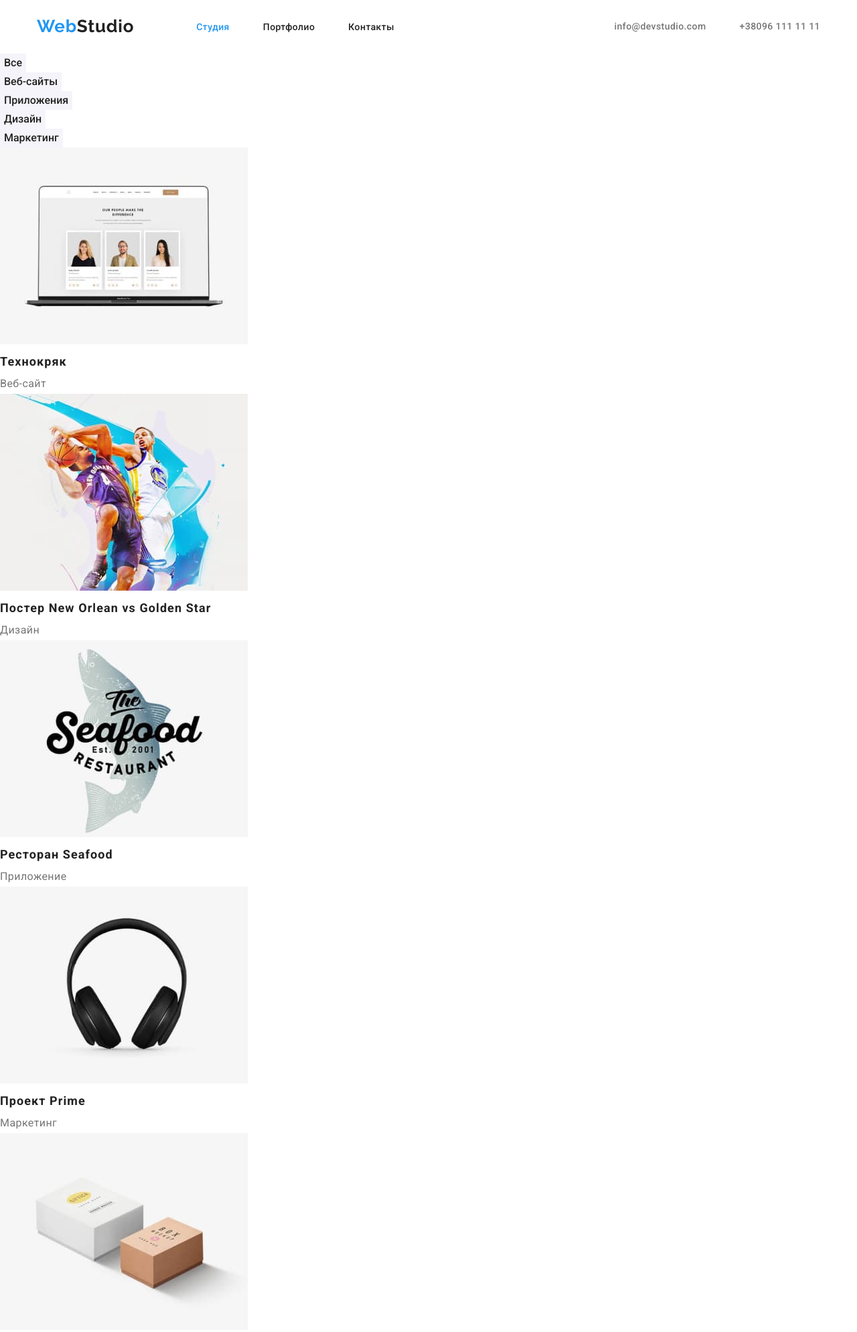
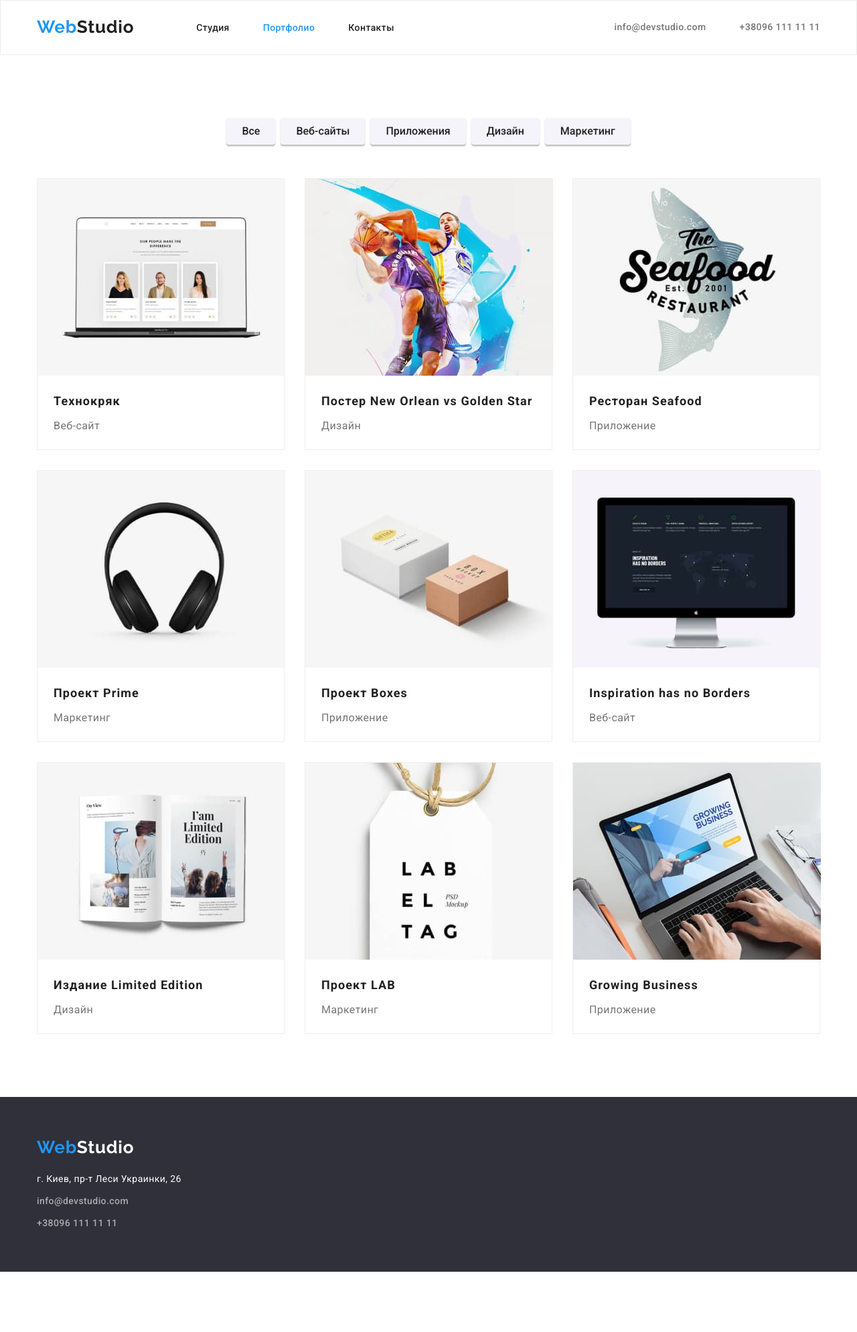
Before and after one commit to vkrupitsyn/goit-markup-hw-03, a plain HTML site: page portfolio.html in a window 1280 px wide. Shown: the top 1989 px of the page at 67% size. After the commit the page ends 1899 px from the top, so only its background shows below. Drawn offline with nearby package versions, Linux system fonts and the light colour scheme.

Commit message:
finaly comit css styles

```diff
--- a/css/styles.css
+++ b/css/styles.css
@@ -7,6 +7,12 @@
   --accent-color: #2196f3;
   --opacity-adress-color: rgba(255, 255, 255, 0.6);
   --border-color: #eeeeee;
+  --border-color-header: #ececec;
+  --box-shodow-first: rgba(0, 0, 0, 0.12);
+  --box-shodow-second: rgba(0, 0, 0, 0.14);
+  --box-shodow-third: rgba(0, 0, 0, 0.2);
+  --box-shodow-fourth: rgba(0, 0, 0, 0.08);
+  --box-shodow-fifth: rgba(0, 0, 0, 0.1);
 }
 
 /* Загальні стилі */
@@ -39,6 +45,10 @@ ul {
   margin: 0 auto;
 }
 
+.header {
+  border: 1px solid var(--border-color-header);
+}
+
 .list {
   padding: 0;
   margin: 0;
@@ -49,6 +59,7 @@ ul {
 .section li {
   list-style: none;
 }
+
 .visually-hidden {
   position: absolute;
   width: 1px;
@@ -73,6 +84,10 @@ ul {
   color: var(--primary-text-color);
 }
 
+.img {
+  display: block;
+}
+
 /* Логотип */
 
 .logo {
@@ -91,7 +106,7 @@ ul {
 
 /* Навігація сайту */
 
-.nav-wrap,
+.flex-wrap,
 .main-nav {
   display: flex;
   align-items: center;
@@ -191,9 +206,8 @@ ul {
 
 /* Наші привілеї */
 
-.privilege .container {
+.privilege {
   padding-top: 94px;
-  margin-bottom: 94px;
 }
 
 .privilege-list {
@@ -225,17 +239,79 @@ ul {
   line-height: 1.71;
   color: var(--secondary-text-color);
 }
+/* Наші роботи */
+
+.works {
+  padding-top: 94px;
+  padding-bottom: 94px;
+}
+.works .title {
+  margin-bottom: 50px;
+}
+
+.works-list {
+  display: flex;
+  flex-wrap: wrap;
+}
+
+.works-list .item {
+  margin-right: 30px;
+  margin-bottom: 30px;
+}
+
+.works-list .item:nth-child(3n) {
+  margin-right: 0;
+}
+
+.works-list .item:nth-last-child(-n + 3) {
+  margin-bottom: 0;
+}
 /* Наша команда */
 
 .team {
   background-color: var(--accent-bg-color);
+  padding-bottom: 94px;
 }
+
+.team .title {
+  padding-top: 94px;
+  margin-bottom: 50px;
+}
+
+.team-list {
+  display: flex;
+  flex-wrap: wrap;
+}
+
+.team .item {
+  margin-right: 30px;
+  margin-bottom: 30px;
+  padding-bottom: 30px;
+  border-bottom-left-radius: 4px;
+  border-bottom-right-radius: 4px;
+  box-shadow: 0px 1px 3px var(--box-shodow-first), 0px 1px 1px var(--box-shodow-second),
+    0px 2px 1px var(--box-shodow-third);
+}
+
+.team-list .item:nth-child(4n) {
+  margin-right: 0;
+}
+
+.team-list .item:nth-last-child(-n + 4) {
+  margin-bottom: 0;
+}
+
+.team .img {
+  margin-bottom: 30px;
+}
+
 .team .dscr {
   font-size: 16px;
   line-height: 1.19;
   text-align: center;
 }
 .team-title {
+  margin-bottom: 10px;
   font-weight: 500;
 }
 .team-text {
@@ -244,11 +320,15 @@ ul {
 
 /* Футер */
 .footer {
+  padding-top: 60px;
+  padding-bottom: 60px;
   background-color: var(--secondary-bg-color);
   color: var(--primary-color);
 }
 
 .footer .logo {
+  display: block;
+  margin-bottom: 20px;
   color: var(--primary-color);
 }
 
@@ -257,9 +337,13 @@ ul {
   text-decoration: none;
 }
 
-.footer li {
+.footer .item {
   font-style: normal;
   list-style: none;
+}
+
+.footer .item:not(:last-child) {
+  margin-bottom: 9px;
 }
 
 .footer .link {
@@ -273,8 +357,25 @@ ul {
 
 /* Портфоліо */
 
+.portfolio {
+  padding-top: 94px;
+  padding-bottom: 94px;
+}
+
+.portfolio-btn {
+  display: flex;
+  justify-content: center;
+  margin-bottom: 50px;
+}
+
 .portfolio .button {
-  border: none;
+  box-shadow: 0px 3px 1px var(--box-shodow-fifth), 0px 1px 2px var(--box-shodow-fourth),
+    0px 2px 2px var(--box-shodow-first);
+  border-radius: 4px;
+  padding: 6px 22px;
+  background-color: var(--accent-bg-color);
+  color: var(--primary-text-color);
+  border: 1px solid transparent;
 
   font-weight: 500;
   font-size: 16px;
@@ -291,7 +392,37 @@ ul {
   color: var(--primary-color);
 }
 
+.portfolio-btn .item:not(:last-child) {
+  margin-right: 8px;
+}
+
+.portfolio-list {
+  display: flex;
+  flex-wrap: wrap;
+}
+
+.portfolio-list .item {
+  width: 370px;
+  margin-right: 30px;
+  margin-bottom: 30px;
+  border: 1px solid var(--border-color);
+}
+
+.portfolio-list .item:nth-child(3n) {
+  margin-right: 0;
+}
+
+.portfolio-list .item:nth-last-child(-n + 3) {
+  margin-bottom: 0;
+}
+
+.portfolio .dscr {
+  padding: 20px 24px;
+}
+
 .portfolio .title {
+  margin-bottom: 4px;
+
   font-size: 18px;
   line-height: 2;
   letter-spacing: 0.06em;
@@ -300,7 +431,7 @@ ul {
   color: var(--primary-text-color);
 }
 
-.dscr-text {
+.portfolio .dscr-text {
   font-size: 16px;
   line-height: 1.88;
 
--- a/portfolio.html
+++ b/portfolio.html
@@ -16,13 +16,13 @@
     <link rel="stylesheet" href="./css/styles.css" />
   </head>
   <body>
-    <header>
-      <div class="container nav-wrap">
+    <header class="header">
+      <div class="container flex-wrap">
         <nav class="main-nav">
           <a href="./index.html" class="logo"><span>Web</span>Studio</a>
           <ul class="site-nav list">
-            <li class="item"><a class="link current" href="./index.html">Студия</a></li>
-            <li class="item"><a class="link" href="./portfolio.html">Портфолио</a></li>
+            <li class="item"><a class="link" href="./index.html">Студия</a></li>
+            <li class="item"><a class="link current" href="./portfolio.html">Портфолио</a></li>
             <li class="item"><a class="link" href="#">Контакты</a></li>
           </ul>
         </nav>
@@ -35,72 +35,99 @@
       </div>
     </header>
     <main>
-      <section class="portfolio section">
+      <section class="portfolio">
+        <div class="container">
           <h1 class="hero-title visually-hidden">Портфолио</h1>
-        <ul class="list">
-          <li><button class="button link" type="button">Все</button></li>
-          <li><button class="button link" type="button">Веб-сайты</button></li>
-          <li><button class="button link" type="button">Приложения</button></li>
-          <li><button class="button link" type="button">Дизайн</button></li>
-          <li><button class="button link" type="button">Маркетинг</button></li>
+          <ul class="list portfolio-btn">
+            <li class="item"><button class="button link" type="button">Все</button></li>
+            <li class="item"><button class="button link" type="button">Веб-сайты</button></li>
+            <li class="item"><button class="button link" type="button">Приложения</button></li>
+            <li class="item"><button class="button link" type="button">Дизайн</button></li>
+            <li class="item"><button class="button link" type="button">Маркетинг</button></li>
           </ul>
-        <ul class="list">
-          <li>
-            <img src="./images/technocrack.jpg" alt="Веб-сайт" width="370px" />
+          <ul class="list portfolio-list">
+            <li class="item">
+              <img class="img" src="./images/technocrack.jpg" alt="Веб-сайт" width="370" />
+              <div class="dscr">
                 <h2 class="title">Технокряк</h2>
                 <p class="dscr-text">Веб-сайт</p>
+              </div>
             </li>
-          <li>
-            <img src="./images/basketball.jpg" alt="New Orlean vs Golden Star" width="370px" />
+            <li class="item">
+              <img
+                class="img"
+                src="./images/basketball.jpg"
+                alt="New Orlean vs Golden Star"
+                width="370"
+              />
+              <div class="dscr">
                 <h2 class="title">Постер New Orlean vs Golden Star</h2>
                 <p class="dscr-text">Дизайн</p>
+              </div>
             </li>
-          <li>
-            <img src="./images/seafood.jpg" alt="Seafood" width="370px" />
+            <li class="item">
+              <img class="img" src="./images/seafood.jpg" alt="Seafood" width="370" />
+              <div class="dscr">
                 <h2 class="title">Ресторан Seafood</h2>
                 <p class="dscr-text">Приложение</p>
+              </div>
             </li>
-          <li>
-            <img src="./images/prime.jpg" alt="Headphones" width="370px" />
+            <li class="item">
+              <img class="img" src="./images/prime.jpg" alt="Headphones" width="370" />
+              <div class="dscr">
                 <h2 class="title">Проект Prime</h2>
                 <p class="dscr-text">Маркетинг</p>
+              </div>
             </li>
-          <li>
-            <img src="./images/boxes.jpg" alt="Boxes" width="370px" />
+            <li class="item">
+              <img class="img" src="./images/boxes.jpg" alt="Boxes" width="370" />
+              <div class="dscr">
                 <h2 class="title">Проект Boxes</h2>
                 <p class="dscr-text">Приложение</p>
+              </div>
             </li>
-          <li>
-            <img src="./images/inspiration.jpg" alt="Display" width="370px" />
+            <li class="item">
+              <img class="img" src="./images/inspiration.jpg" alt="Display" width="370" />
+              <div class="dscr">
                 <h2 class="title">Inspiration has no Borders</h2>
                 <p class="dscr-text">Веб-сайт</p>
+              </div>
             </li>
-          <li>
-            <img src="./images/limited-ed.jpg" alt="Magazine" width="370px" />
+            <li class="item">
+              <img class="img" src="./images/limited-ed.jpg" alt="Magazine" width="370" />
+              <div class="dscr">
                 <h2 class="title">Издание Limited Edition</h2>
                 <p class="dscr-text">Дизайн</p>
+              </div>
             </li>
-          <li>
-            <img src="./images/projectlab.jpg" alt="Label" width="370px" />
+            <li class="item">
+              <img class="img" src="./images/projectlab.jpg" alt="Label" width="370" />
+              <div class="dscr">
                 <h2 class="title">Проект LAB</h2>
                 <p class="dscr-text">Маркетинг</p>
+              </div>
             </li>
-          <li>
-            <img src="./images/growing.jpg" alt="Laptop" width="370px" />
+            <li class="item">
+              <img class="img" src="./images/growing.jpg" alt="Laptop" width="370" />
+              <div class="dscr">
                 <h2 class="title">Growing Business</h2>
                 <p class="dscr-text">Приложение</p>
+              </div>
             </li>
           </ul>
+        </div>
       </section>
     </main>
-    <footer>
-      <div class="footer">
+    <footer class="footer">
+      <div class="container">
         <a href="./index.html" class="logo"><span>Web</span>Studio</a>
         <address class="footer-adress">
           <ul class="list">
-            <li><p>г. Киев, пр-т Леси Украинки, 26</p></li>
-            <li><a class="link" href="mailto:info@devstudio.com">info@devstudio.com</a></li>
-            <li><a class="link" href="tel:+380961111111">+38096 111 11 11</a></li>
+            <li class="item"><p>г. Киев, пр-т Леси Украинки, 26</p></li>
+            <li class="item">
+              <a class="link" href="mailto:info@devstudio.com">info@devstudio.com</a>
+            </li>
+            <li class="item"><a class="link" href="tel:+380961111111">+38096 111 11 11</a></li>
           </ul>
         </address>
       </div>
```
Also changed, not shown: index.html (+34 -22 lines). Lines whose indentation alone changed are shown as unchanged.
